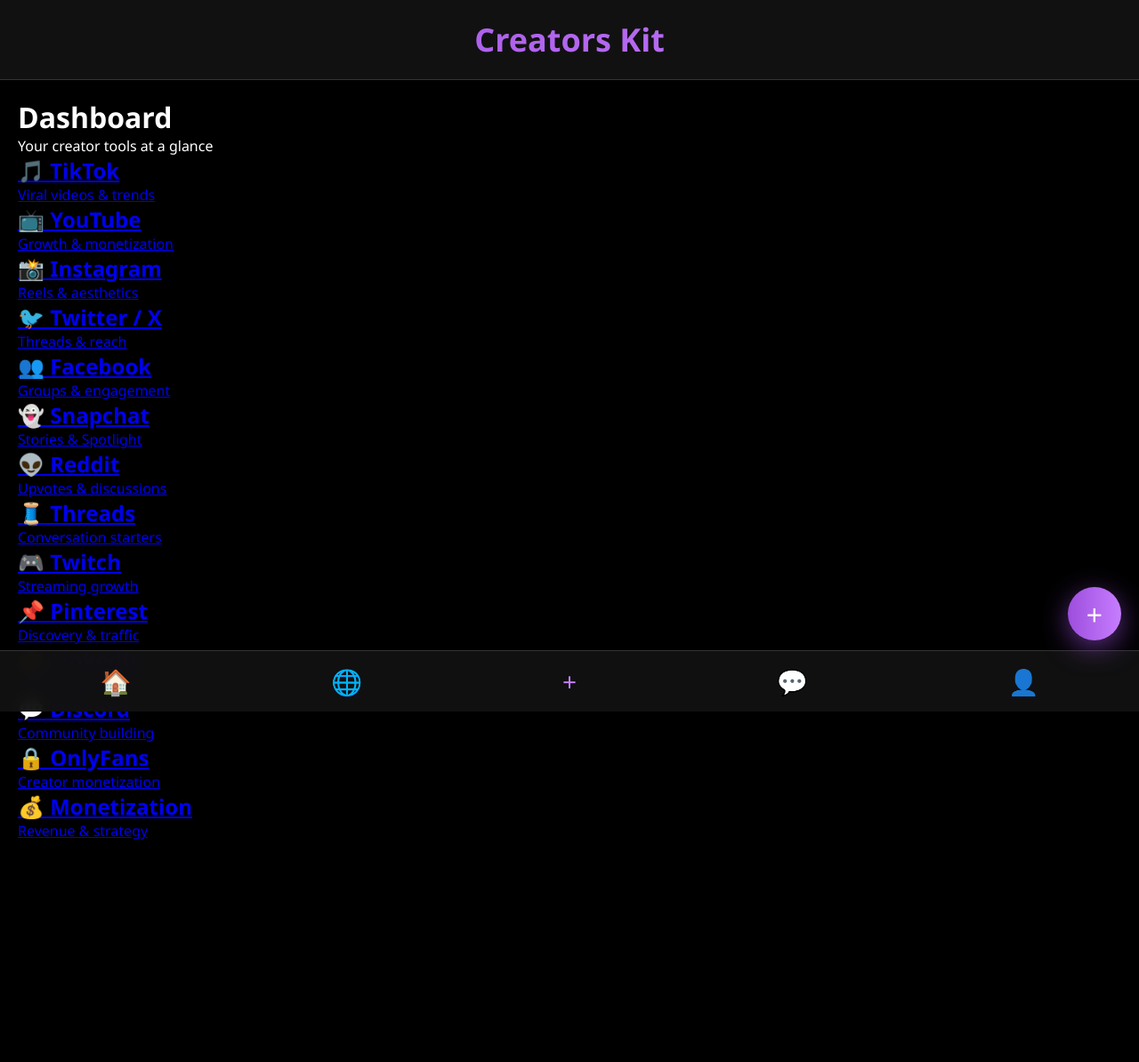
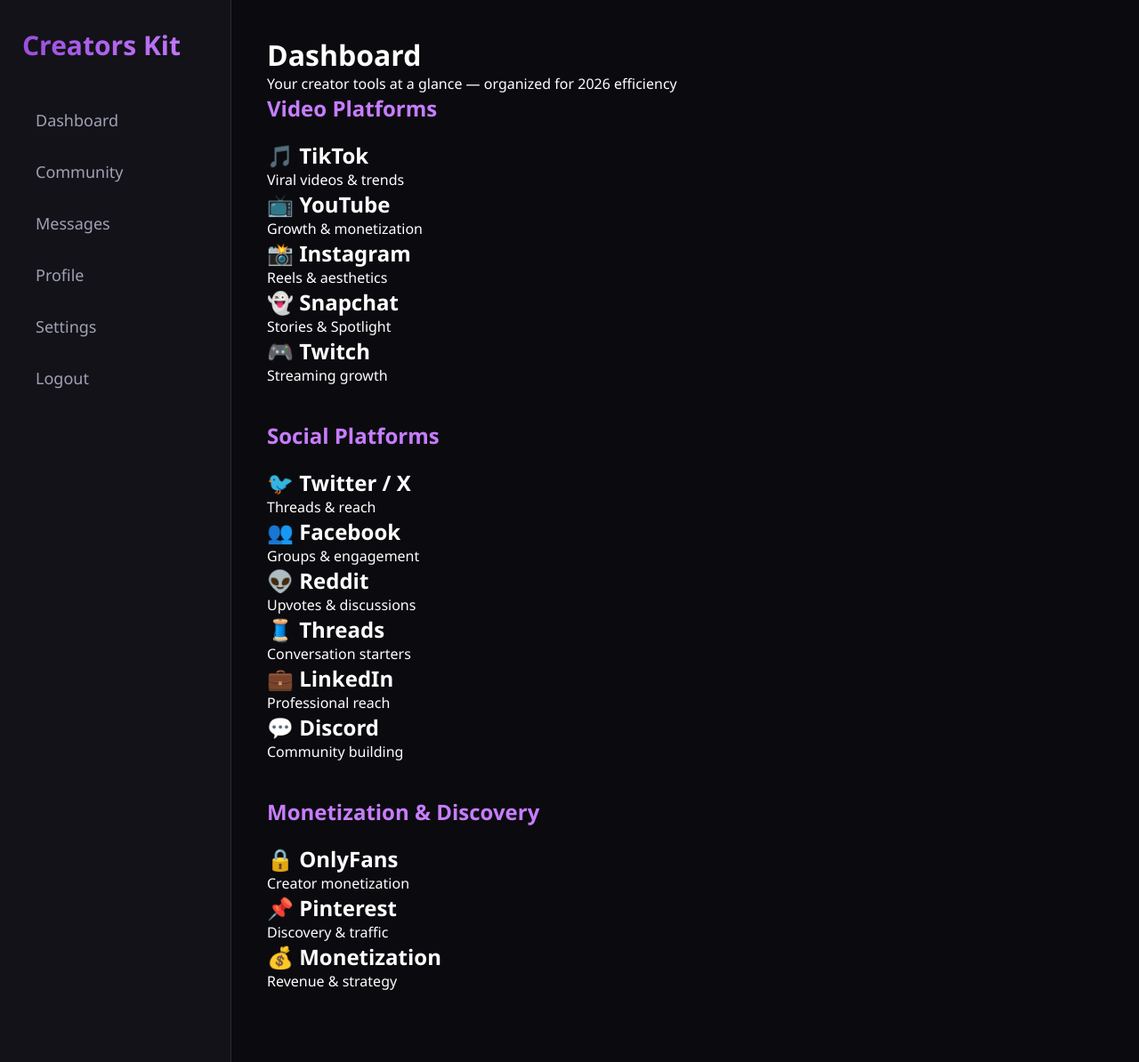
Before and after one commit to drwttierney-wq/Creatorskit, a Flask app: page /dashboard in a window 1280 px wide. Shown: the whole page at 89% size. Before the commit the page ends 944 px from the top, so only its background shows below. Run offline with Flask 3, Linux system fonts and the light colour scheme; the visitor is signed in with stand-in values (Sample User, id 1); parts of the project's set-up code (start-up, migrations or seed data) failed here and were passed over.

Commit message:
Update dashboard.html

```diff
--- a/templates/dashboard.html
+++ b/templates/dashboard.html
@@ -1,24 +1,82 @@
-{% extends "base_app.html" %}
-{% block title %}Dashboard{% endblock %}
+{% extends 'base.html' %}
+{% block content %}
 
-{% block content %}
-<h1>Dashboard</h1>
-<p class="subtitle">Your creator tools at a glance</p>
+<h1 class="page-title">Dashboard</h1>
+<p class="subtitle">Your creator tools at a glance — organized for 2026 efficiency</p>
 
 <div class="grid">
-    <a href="/platform/tiktok" class="card"><h2>🎵 TikTok</h2><p>Viral videos & trends</p></a>
-    <a href="/platform/youtube" class="card"><h2>📺 YouTube</h2><p>Growth & monetization</p></a>
-    <a href="/platform/instagram" class="card"><h2>📸 Instagram</h2><p>Reels & aesthetics</p></a>
-    <a href="/platform/twitter" class="card"><h2>🐦 Twitter / X</h2><p>Threads & reach</p></a>
-    <a href="/platform/facebook" class="card"><h2>👥 Facebook</h2><p>Groups & engagement</p></a>
-    <a href="/platform/snapchat" class="card"><h2>👻 Snapchat</h2><p>Stories & Spotlight</p></a>
-    <a href="/platform/reddit" class="card"><h2>👽 Reddit</h2><p>Upvotes & discussions</p></a>
-    <a href="/platform/threads" class="card"><h2>🧵 Threads</h2><p>Conversation starters</p></a>
-    <a href="/platform/twitch" class="card"><h2>🎮 Twitch</h2><p>Streaming growth</p></a>
-    <a href="/platform/pinterest" class="card"><h2>📌 Pinterest</h2><p>Discovery & traffic</p></a>
-    <a href="/platform/linkedin" class="card"><h2>💼 LinkedIn</h2><p>Professional reach</p></a>
-    <a href="/platform/discord" class="card"><h2>💬 Discord</h2><p>Community building</p></a>
-    <a href="/platform/onlyfans" class="card"><h2>🔒 OnlyFans</h2><p>Creator monetization</p></a>
-    <a href="/platform/monetization" class="card"><h2>💰 Monetization</h2><p>Revenue & strategy</p></a>
+    <div class="section">
+        <h3>Video Platforms</h3>
+        <a href="/platform/tiktok" class="card">
+            <h2>🎵 TikTok</h2>
+            <p>Viral videos & trends</p>
+        </a>
+        <a href="/platform/youtube" class="card">
+            <h2>📺 YouTube</h2>
+            <p>Growth & monetization</p>
+        </a>
+        <a href="/platform/instagram" class="card">
+            <h2>📸 Instagram</h2>
+            <p>Reels & aesthetics</p>
+        </a>
+        <a href="/platform/snapchat" class="card">
+            <h2>👻 Snapchat</h2>
+            <p>Stories & Spotlight</p>
+        </a>
+        <a href="/platform/twitch" class="card">
+            <h2>🎮 Twitch</h2>
+            <p>Streaming growth</p>
+        </a>
+    </div>
+
+    <div class="section">
+        <h3>Social Platforms</h3>
+        <a href="/platform/twitter" class="card">
+            <h2>🐦 Twitter / X</h2>
+            <p>Threads & reach</p>
+        </a>
+        <a href="/platform/facebook" class="card">
+            <h2>👥 Facebook</h2>
+            <p>Groups & engagement</p>
+        </a>
+        <a href="/platform/reddit" class="card">
+            <h2>👽 Reddit</h2>
+            <p>Upvotes & discussions</p>
+        </a>
+        <a href="/platform/threads" class="card">
+            <h2>🧵 Threads</h2>
+            <p>Conversation starters</p>
+        </a>
+        <a href="/platform/linkedin" class="card">
+            <h2>💼 LinkedIn</h2>
+            <p>Professional reach</p>
+        </a>
+        <a href="/platform/discord" class="card">
+            <h2>💬 Discord</h2>
+            <p>Community building</p>
+        </a>
+    </div>
+
+    <div class="section">
+        <h3>Monetization & Discovery</h3>
+        <a href="/platform/onlyfans" class="card">
+            <h2>🔒 OnlyFans</h2>
+            <p>Creator monetization</p>
+        </a>
+        <a href="/platform/pinterest" class="card">
+            <h2>📌 Pinterest</h2>
+            <p>Discovery & traffic</p>
+        </a>
+        <a href="/platform/monetization" class="card">
+            <h2>💰 Monetization</h2>
+            <p>Revenue & strategy</p>
+        </a>
+    </div>
 </div>
+
+<style>
+    .section { margin-bottom: 40px; }
+    .section h3 { font-size: 24px; margin-bottom: 20px; color: #c77dff; }
+</style>
+
 {% endblock %}
```
